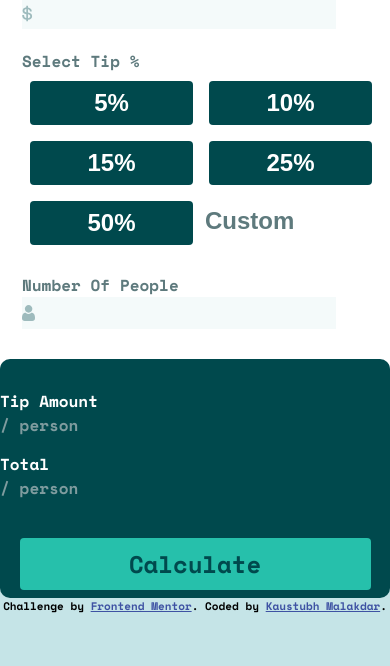
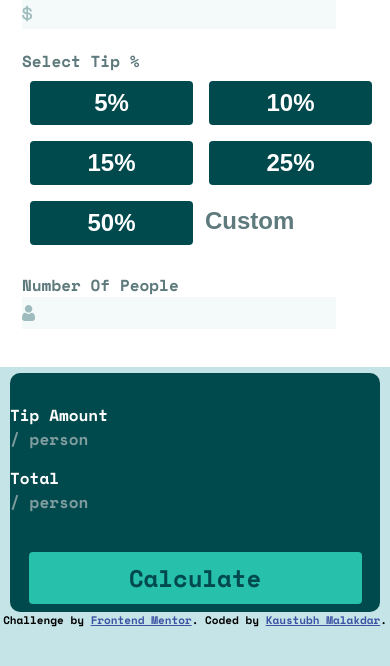
Before and after one commit to KaustubhMaladkar/Tip-Calculator, a plain HTML site: page index.html in a window 390 px wide. Shown: the part 144-810 px from the top of the page. Drawn offline with nearby package versions, Linux system fonts and the light colour scheme.

Commit message:
added margin to output on mobile layout

```diff
--- a/styles.css
+++ b/styles.css
@@ -177,7 +177,9 @@ input#custom::placeholder {
 .output {
     background-color: var(--very-dark-cyan);
     display: flex;
-    margin-top: -8px;
+    margin-top: 6px;
+    margin-left: 10px;
+    margin-right: 10px;
     justify-content: center;
     align-items: center;
     flex-direction: column;
```
